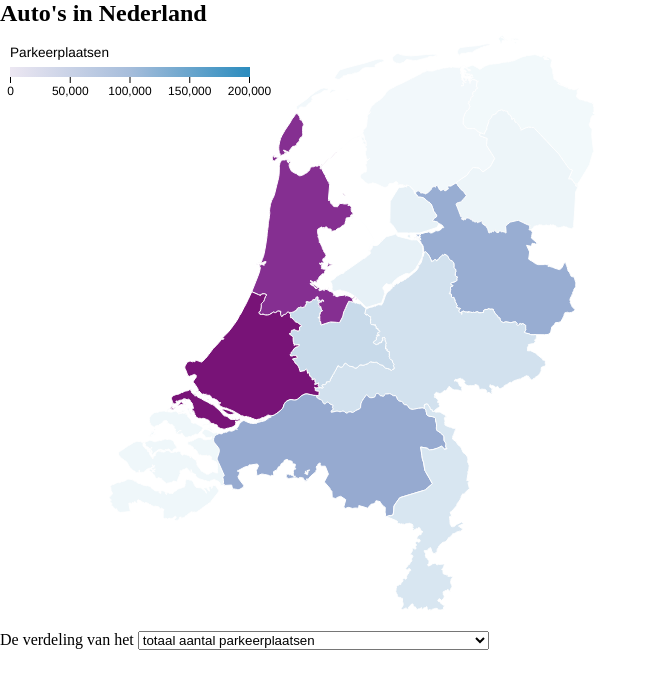
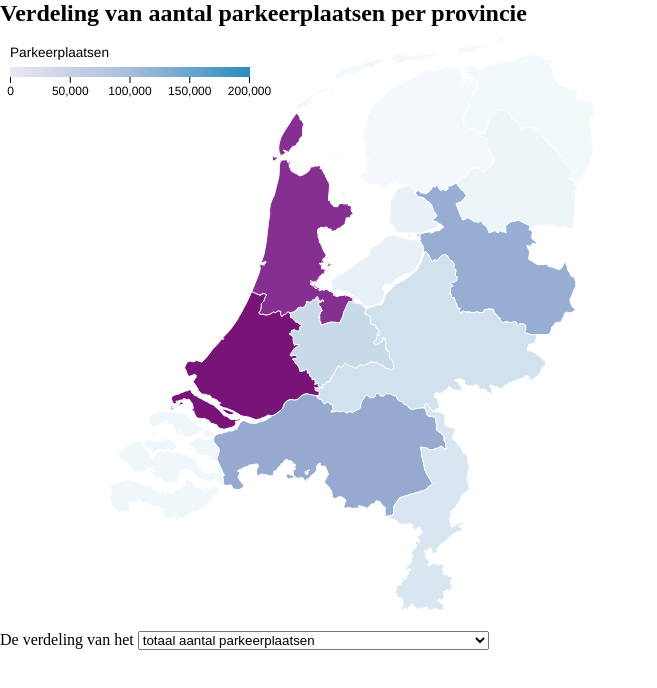
Before and after one commit to qiubee/car-city-data-visualization, a website: page src/public/index.html in a window 1280 px wide. Shown: the whole page, without its empty margins (0-657 px from the left). Drawn offline with Linux system fonts and the light colour scheme.

Commit message:
update article title

```diff
--- a/src/public/index.html
+++ b/src/public/index.html
@@ -9,7 +9,7 @@
 <body>
 	<article>
 		<header>
-			<h1>Auto's in Nederland</h1>
+			<h1>Verdeling van aantal parkeerplaatsen per provincie</h1>
 		</header>
 		<section>
 			<div id="map">
```
